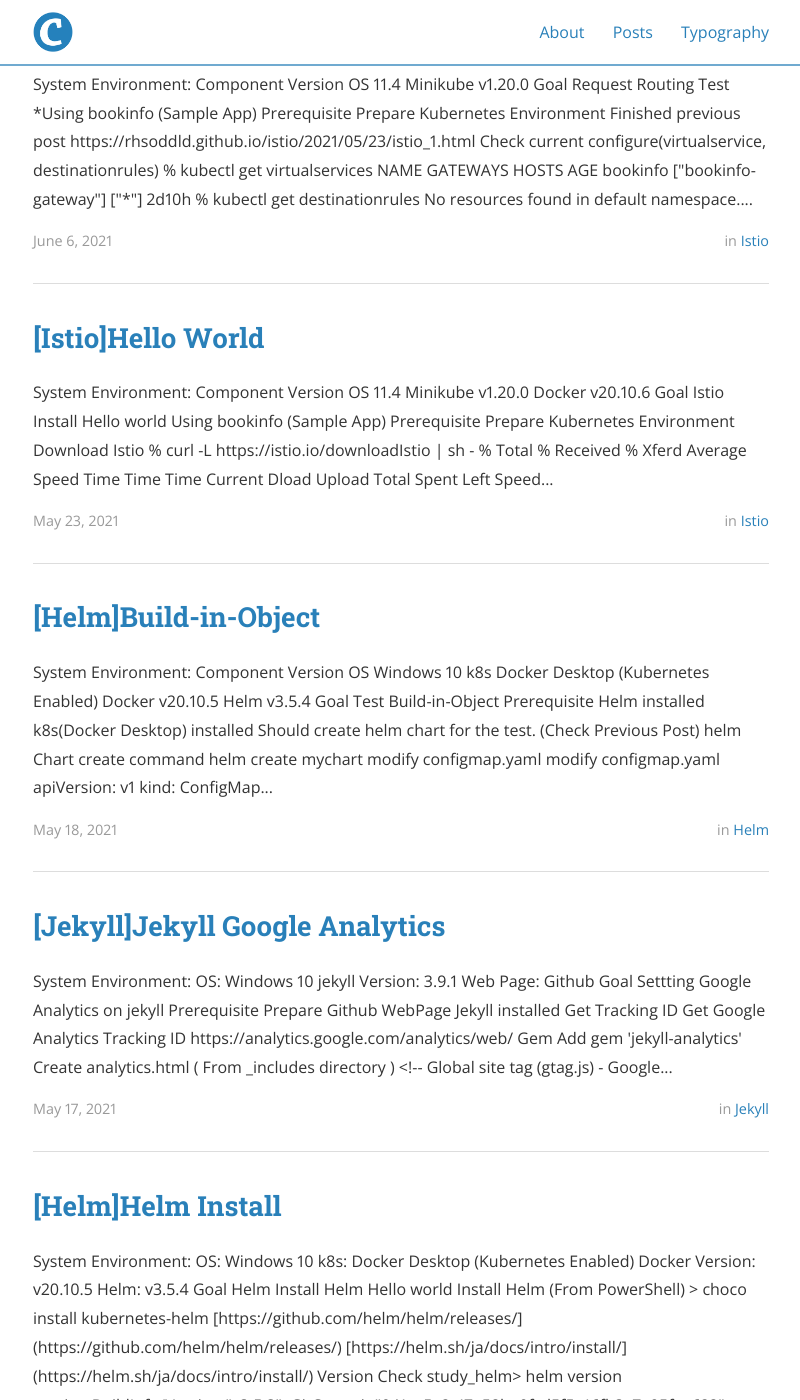
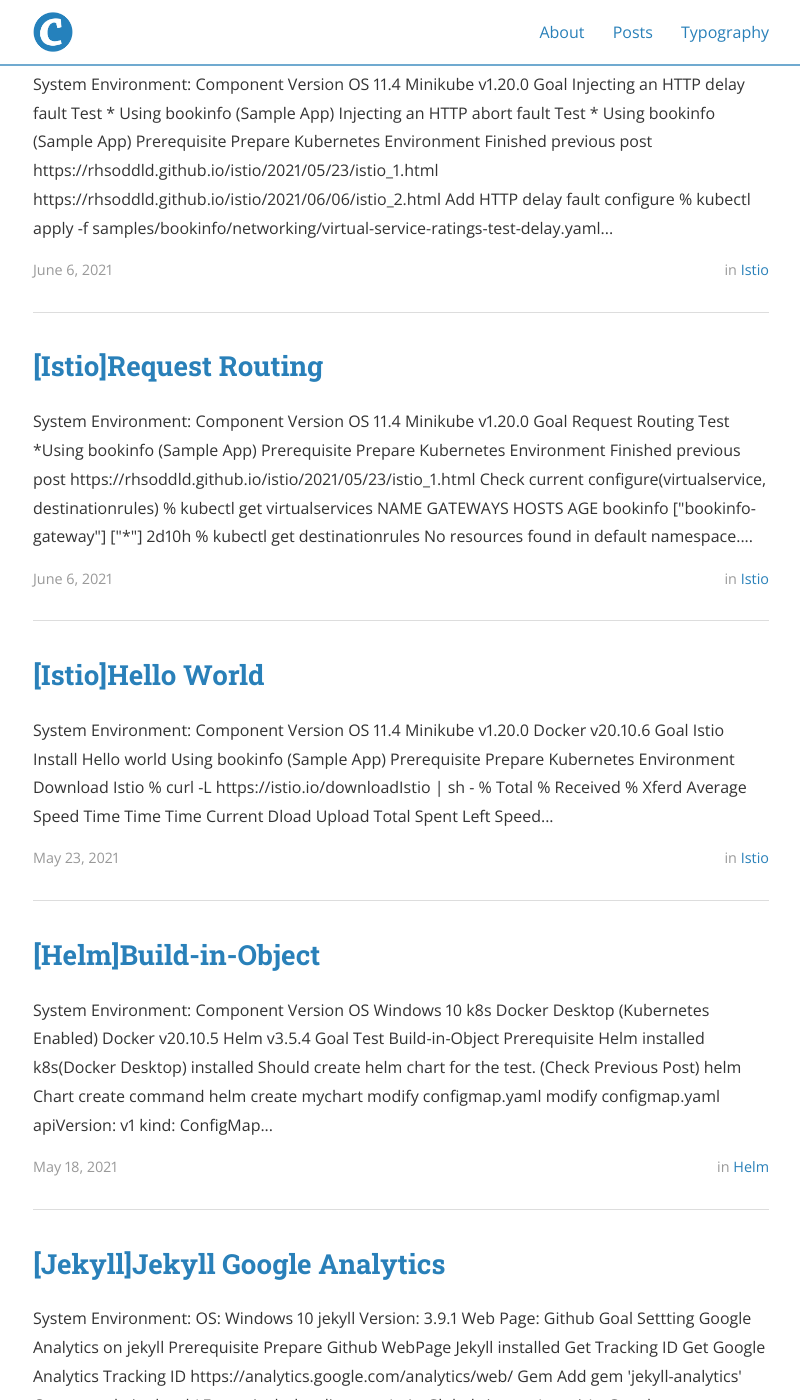
Before and after one commit to rhsoddld/rhsoddld.github.io, a Jekyll site: the page built from index.html, in a window 1280 px wide and 1400 px high, scrolled down 533 px. Shown: the whole window, without its empty margins (239-1039 px from the left). Built offline with Jekyll 4.4.1, drawn with Linux system fonts in a browser that asks for light colours; nearby versions of some CDN libraries; the list of posts is cut into pages by our own code; part of the change alters nothing that is shown; some of the changed text lies outside the part shown.

Commit message:
add-0606-post

```diff
--- a/_posts/2021-06-06-istio_2.md
+++ b/_posts/2021-06-06-istio_2.md
@@ -536,6 +536,9 @@ Control request routing using header information
 ## Access kiali and check the routing
 kiali start command (<em>istioctl dashboard kiali</em>)
 
+productpage → reviews:v2 → ratings (only for user jason)
+productpage → reviews:v1 (for everyone else)
+
 #### Test different user(jason)
 <p>
 <img src="/assets/kubernetes/20210606/istio-helloworld-bookinfo-request-routing-web.png">
@@ -543,7 +546,7 @@ kiali start command (<em>istioctl dashboard kiali</em>)
 <p>
 <img src="/assets/kubernetes/20210606/istio-helloworld-bookinfo-request-routing-kiali.png">
 </p>
-#### Access traffic goes to review version 2
+#### Access traffic goes to reviews:v2
 
 
 
@@ -554,7 +557,7 @@ kiali start command (<em>istioctl dashboard kiali</em>)
 <p>
 <img src="/assets/kubernetes/20210606/istio-helloworld-bookinfo-request-routing-kiali-unmatched.png">
 </p>
-#### Access traffic goes to review version 1
+#### Access traffic goes to reviews:v1
 
 ### Reference Site
 [https://istio.io/latest/docs/tasks/traffic-management/request-routing/](https://istio.io/latest/docs/tasks/traffic-management/request-routing/)
--- /dev/null
+++ b/_posts/2021-06-06-istio_3.md
@@ -0,0 +1,163 @@
+---
+layout: post
+title: "[Istio]Fault Injection"
+date: 2021-06-06T00:35:55-05:00
+author: Lee
+categories: Istio
+---
+
+## System Environment:
+
+|  Component  |  Version  |
+| ---- | ---- |
+|  OS  |  11.4  |
+|  Minikube  |  v1.20.0  |
+
+
+## Goal
+1. Injecting an HTTP delay fault Test  * Using bookinfo (Sample App)
+2. Injecting an HTTP abort fault Test  * Using bookinfo (Sample App)
+
+## Prerequisite
+  Prepare Kubernetes Environment
+  Finished previous post
+  [https://rhsoddld.github.io/istio/2021/05/23/istio_1.html](https://rhsoddld.github.io/istio/2021/05/23/istio_1.html)
+  [https://rhsoddld.github.io/istio/2021/06/06/istio_2.html](https://rhsoddld.github.io/istio/2021/06/06/istio_2.html)
+
+## Add HTTP delay fault configure
+	% kubectl apply -f samples/bookinfo/networking/virtual-service-ratings-test-delay.yaml
+	virtualservice.networking.istio.io/ratings configured
+	% kubectl get virtualservice ratings -o yaml
+
+	apiVersion: networking.istio.io/v1beta1
+	kind: VirtualService
+	metadata:
+	annotations:
+		kubectl.kubernetes.io/last-applied-configuration: |
+		{"apiVersion":"networking.istio.io/v1alpha3","kind":"VirtualService","metadata":{"annotations":{},"name":"ratings","namespace":"default"},"spec":{"hosts":["ratings"],"http":[{"fault":{"delay":{"fixedDelay":"7s","percentage":{"value":100}}},"match":[{"headers":{"end-user":{"exact":"jason"}}}],"route":[{"destination":{"host":"ratings","subset":"v1"}}]},{"route":[{"destination":{"host":"ratings","subset":"v1"}}]}]}}
+	creationTimestamp: "2021-06-06T03:37:29Z"
+	generation: 2
+	managedFields:
+	- apiVersion: networking.istio.io/v1alpha3
+		fieldsType: FieldsV1
+		fieldsV1:
+		f:metadata:
+			f:annotations:
+			.: {}
+			f:kubectl.kubernetes.io/last-applied-configuration: {}
+		f:spec:
+			.: {}
+			f:hosts: {}
+			f:http: {}
+		manager: kubectl-client-side-apply
+		operation: Update
+		time: "2021-06-06T03:37:29Z"
+	name: ratings
+	namespace: default
+	resourceVersion: "33102"
+	uid: 37fd9329-372c-4539-a5cc-9e58967c95d9
+	spec:
+	hosts:
+	- ratings
+	http:
+	- fault:
+		delay:
+			fixedDelay: 7s
+			percentage:
+			value: 100
+		match:
+		- headers:
+			end-user:
+			exact: jason
+		route:
+		- destination:
+			host: ratings
+			subset: v1
+	- route:
+		- destination:
+			host: ratings
+			subset: v1
+
+<p>Delay 7 seconds when jason user access. The other users can access without any delay.</p>
+
+#### Access /productpage user(jason)
+<p>
+<img src="/assets/kubernetes/20210606/istio-helloworld-bookinfo-delay-fault(jason).png">
+</p>
+<p>Wait for 7 seconds and then succeed to access. but there is an error on the reviews.
+As expected, the 7s delay you introduced doesn’t affect the  `reviews`  service because the timeout between the  `reviews`  and  `ratings`  service is hard-coded at 10s. However, there is also a hard-coded timeout between the  `productpage`  and the  `reviews`service, coded as 3s + 1 retry for 6s total. As a result, the  `productpage`  call to  `reviews`  times out prematurely and throws an error after 6s.
+</p>
+
+##### Access /productpage user(lee)
+<p>
+<img src="/assets/kubernetes/20210606/istio-helloworld-bookinfo-delay-fault(lee).png">
+</p>
+<p>No error.</p>
+
+
+## Add HTTP abort fault configure
+
+	%  kubectl apply -f samples/bookinfo/networking/virtual-service-ratings-test-abort.yaml
+	virtualservice.networking.istio.io/ratings configured
+	% kubectl get virtualservice ratings -o yaml
+	apiVersion: networking.istio.io/v1beta1
+	kind: VirtualService
+	metadata:
+	annotations:
+		kubectl.kubernetes.io/last-applied-configuration: |
+		{"apiVersion":"networking.istio.io/v1alpha3","kind":"VirtualService","metadata":{"annotations":{},"name":"ratings","namespace":"default"},"spec":{"hosts":["ratings"],"http":[{"fault":{"abort":{"httpStatus":500,"percentage":{"value":100}}},"match":[{"headers":{"end-user":{"exact":"jason"}}}],"route":[{"destination":{"host":"ratings","subset":"v1"}}]},{"route":[{"destination":{"host":"ratings","subset":"v1"}}]}]}}
+	creationTimestamp: "2021-06-06T03:37:29Z"
+	generation: 6
+	managedFields:
+	- apiVersion: networking.istio.io/v1alpha3
+		fieldsType: FieldsV1
+		fieldsV1:
+		f:metadata:
+			f:annotations:
+			.: {}
+			f:kubectl.kubernetes.io/last-applied-configuration: {}
+		f:spec:
+			.: {}
+			f:hosts: {}
+			f:http: {}
+		manager: kubectl-client-side-apply
+		operation: Update
+		time: "2021-06-06T03:37:29Z"
+	name: ratings
+	namespace: default
+	resourceVersion: "35264"
+	uid: 37fd9329-372c-4539-a5cc-9e58967c95d9
+	spec:
+	hosts:
+	- ratings
+	http:
+	- fault:
+		abort:
+			httpStatus: 500
+			percentage:
+			value: 100
+		match:
+		- headers:
+			end-user:
+			exact: jason
+		route:
+		- destination:
+			host: ratings
+			subset: v1
+	- route:
+		- destination:
+			host: ratings
+			subset: v1
+
+<p>fail to access rating pages when jason user access. The other users can access.</p>
+
+#### Access /productpage user(jason)
+<p>
+<img src="/assets/kubernetes/20210606/istio-helloworld-bookinfo-abort-fault(jason).png">
+</p>
+<p>As espected, We can't access rating page. There is an error</p>
+
+
+
+### Reference Site
+[https://istio.io/latest/docs/tasks/traffic-management/fault-injection/](https://istio.io/latest/docs/tasks/traffic-management/fault-injection/)
```
Also changed, not shown: assets/kubernetes/20210606/istio-helloworld-bookinfo-abort-fault(jason).png (added), assets/kubernetes/20210606/istio-helloworld-bookinfo-delay-fault(jason).png (added), assets/kubernetes/20210606/istio-helloworld-bookinfo-delay-fault(lee).png (added).
